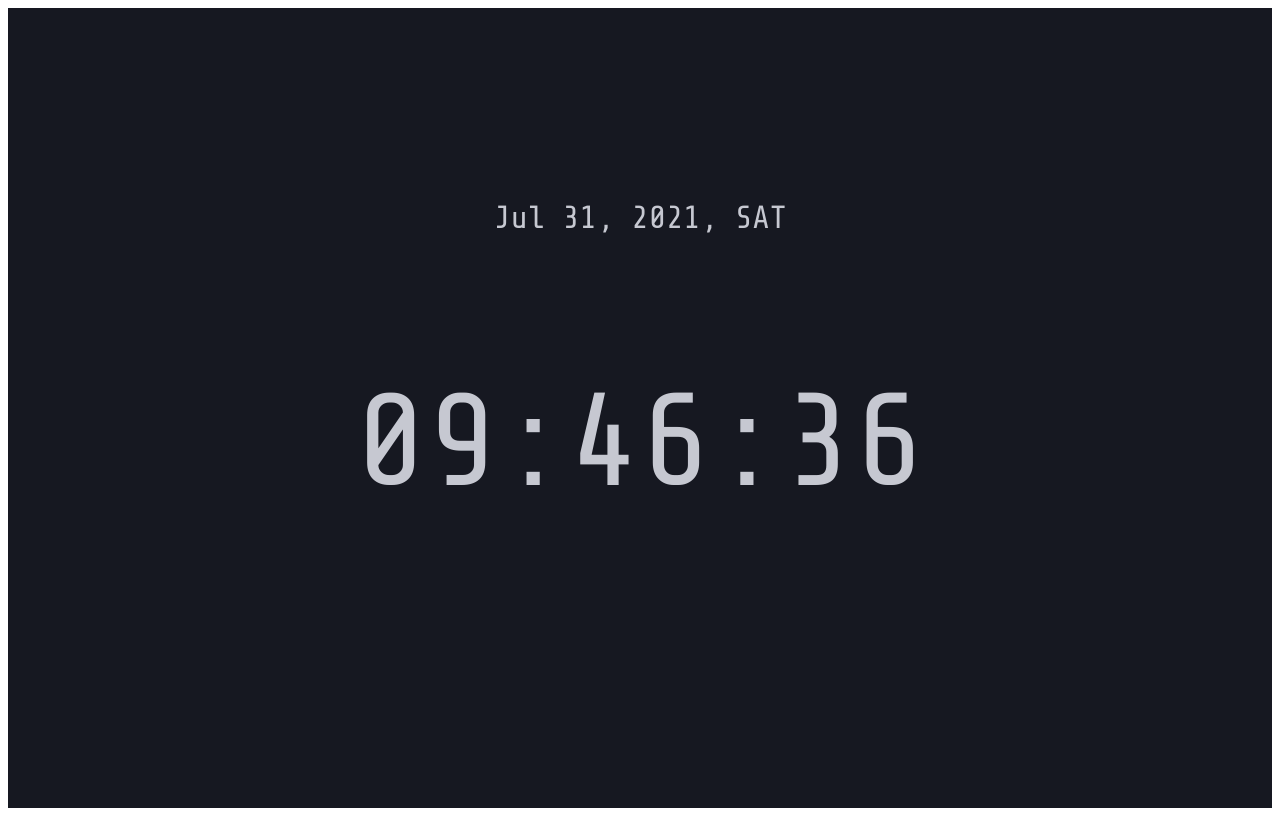
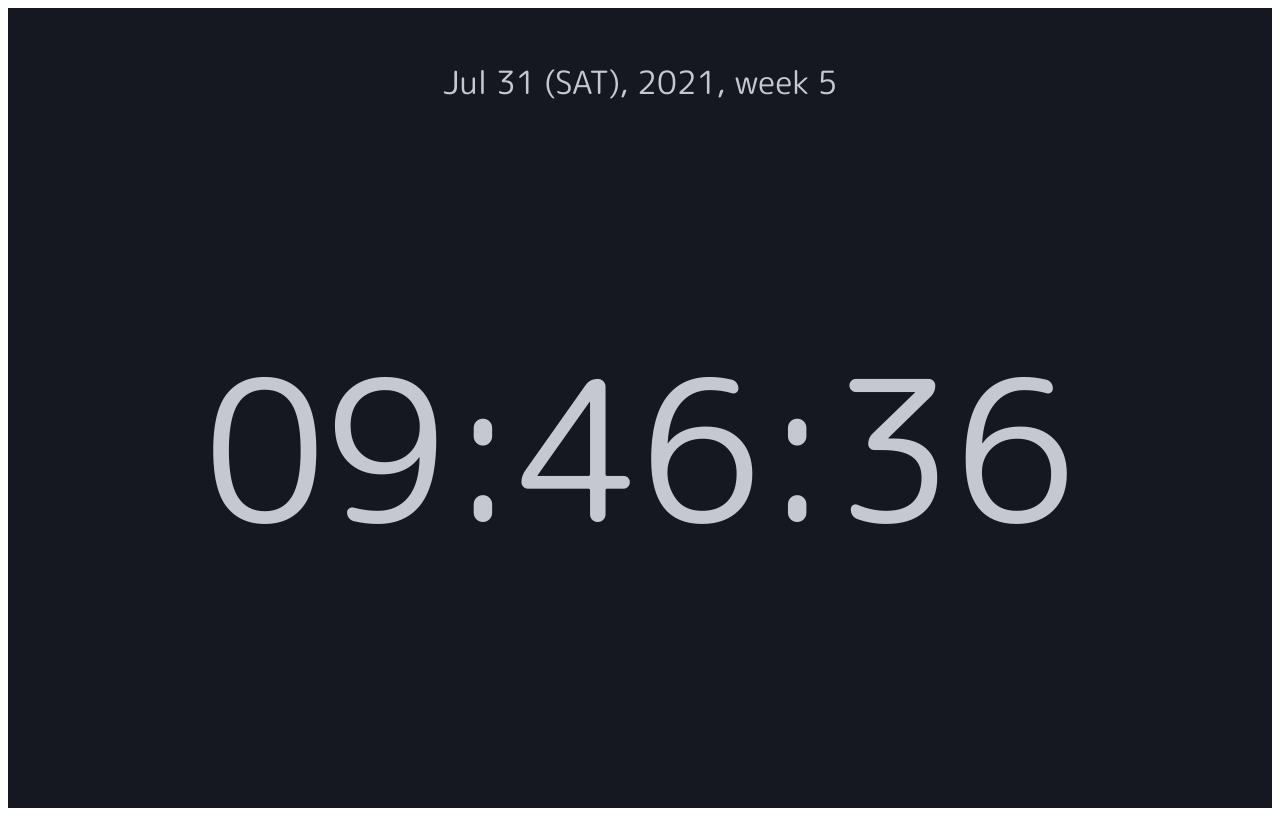
Before and after one commit to mei28/mintime, a plain HTML site: page index.html in a window 1280 px wide. Drawn offline with nearby package versions, Linux system fonts and the light colour scheme.

Commit message:
ADD: M1 font and week num

```diff
--- a/clock.js
+++ b/clock.js
@@ -6,6 +6,7 @@ const clock = () => {
   let year = d.getFullYear();
   let month = d.getMonth();
   let date = d.getDate();
+  let weekNum = getWeeksNum(year, month);
   let youbiNum = d.getDay();
   const youbis = ["SUN","MON","TUE","WED","THU","FRI","SAT"]
   const monthNames = ["Jan","Feb","Mar","Apr","May","Jun","Jul","Aug","Sep","Oct","Nov","Sep"]
@@ -25,7 +26,7 @@ const clock = () => {
   // 表示文字列の作成
 
   // let today = `${year}/${month}/${date} ${youbi}`;
-  let today = `${month} ${date}, ${year}, ${youbi}`;
+  let today = `${month} ${date} (${youbi}), ${year}, week ${weekNum}`;
   let time = `${hour}:${min}:${sec}`;
 
   // 表示文字列を出力
@@ -35,3 +36,11 @@ const clock = () => {
 
 // 1000ms=1secごとにclock関数を呼ぶ
 setInterval(clock, 1000);
+
+function getWeeksNum(year, month){
+  var daysNum = 32 - new Date(year, month, 32).getDate();
+  var fDay0 = new Date(year, month, 1).getDay();
+  var fDay = fDay0 ? (fDay0 - 1) : 6;
+  var weeksNum = Math.ceil((daysNum + fDay) / 7);
+  return weeksNum;
+}
--- a/index.html
+++ b/index.html
@@ -12,6 +12,7 @@
     <div class="clock">
       <p class="clock-date"></p>
       <p class="clock-time"></p>
+      <p class="clock-week"></p>
     </div>
   </div>
   <!-- CSSファイルを読み込む-->
--- a/style.css
+++ b/style.css
@@ -1,5 +1,5 @@
 /* Google Fonts を読み込む */
-@import url("https://fonts.googleapis.com/css2?family=Share+Tech+Mono&display=swap");
+@import url('https://fonts.googleapis.com/css2?family=M+PLUS+Rounded+1c&display=swap');
 
 /* 全体を囲うコンテナ */
 .container {
@@ -10,11 +10,12 @@
   align-items: center;
   justify-content: center;
   text-align: center;
+  height: 1.2;
 }
 
 /* 時計の共通スタイル */
 .clock {
-  font-family: 'Share Tech Mono', monospace;
+  font-family: 'M PLUS Rounded 1c', sans-serif;
   color: #c6c8d1;
   text-align: center;
 }
@@ -31,14 +32,14 @@
 
 /* 時計の時間スタイル */
 .clock-time {
-  font-size: 132px;
+  font-size: 196px;
 }
 
 @media screen and (max-width: 500px){
   .clock-date{
-    font-size: 5vw;
+    font-size: 16vw;
   }
   .clock-time{
-    font-size: 20vw;
+    font-size: 24vw;
   }
 }
```
